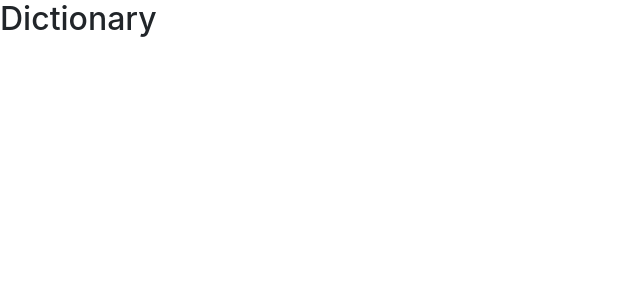
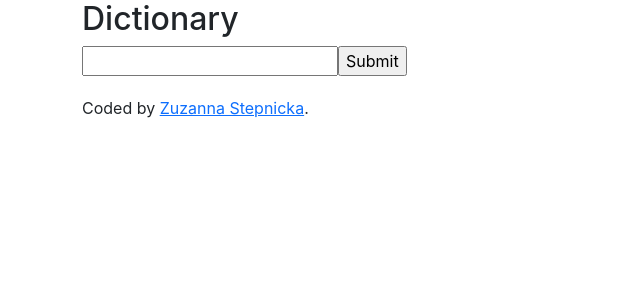
Before and after one commit to zuzanna-stepnicka/dictionary-project, a React (Create React App) app: page / in a window 1280 px wide. Shown: the top 300 px of the page, without its empty margins (0-640 px from the left). Built offline with nearby package versions, Linux system fonts and the light colour scheme.

Commit message:
created basic search engine

```diff
--- a/src/App.css
+++ b/src/App.css
@@ -0,0 +1,3 @@
+footer{
+    margin: 20px auto;
+}
--- a/src/App.js
+++ b/src/App.js
@@ -1,9 +1,22 @@
 import './App.css';
+import Dictionary from "./Dictionary";
 
 function App() {
   return (
     <div className="App">
-      <h2> Dictionary </h2>
+      <div className="container">
+        <h2> Dictionary </h2>
+        <main>
+          <Dictionary />
+        </main>
+        <footer>
+          Coded by{" "}
+          <a href="https://github.com/zuzanna-stepnicka/dictionary-project" target="_blank">
+            Zuzanna Stepnicka
+          </a>
+          .
+        </footer>
+      </div>
     </div>
   );
 }
--- /dev/null
+++ b/src/Dictionary.js
@@ -0,0 +1,22 @@
+import React, { useState } from "react";
+
+export default function Dictionary() {
+
+    let [keyword, updateKeyword] = useState("");
+
+    function updateSearch(event) {
+        updateKeyword(event.target.value);
+    }
+
+    function search(event) {
+        event.preventDefault();
+    }
+  return (
+    <div className="dictionary">
+      <form onSubmit={search}>
+              <input type="search" onChange={updateSearch}/>
+              <input type="submit"/>
+          </form>
+    </div>
+  );
+}
```
